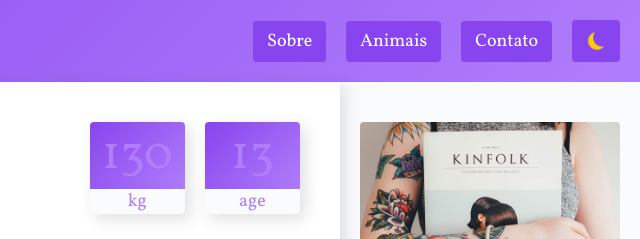
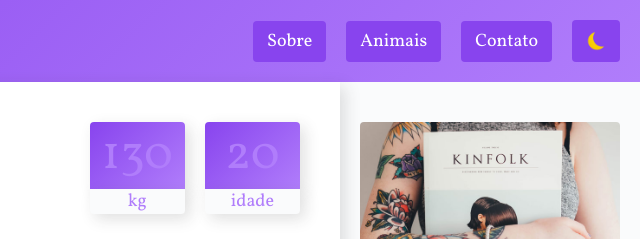
Before and after one commit to gustavogularte/projeto-wildbeast, a plain HTML site: page index.html in a window 1280 px wide. Shown: the top 239 px of the page, 640-1280 px from the left. Drawn offline with Linux system fonts and the light colour scheme.

Commit message:
idade cervo

```diff
--- a/index.html
+++ b/index.html
@@ -45,8 +45,8 @@
             <span class="rotulo f-2">kg</span>
           </div>
           <div>
-            <span class="numero">13</span>
-            <span class="rotulo f-2">age</span>
+            <span class="numero">20</span>
+            <span class="rotulo f-2">idade</span>
           </div>
         </section>
       </div>
```
